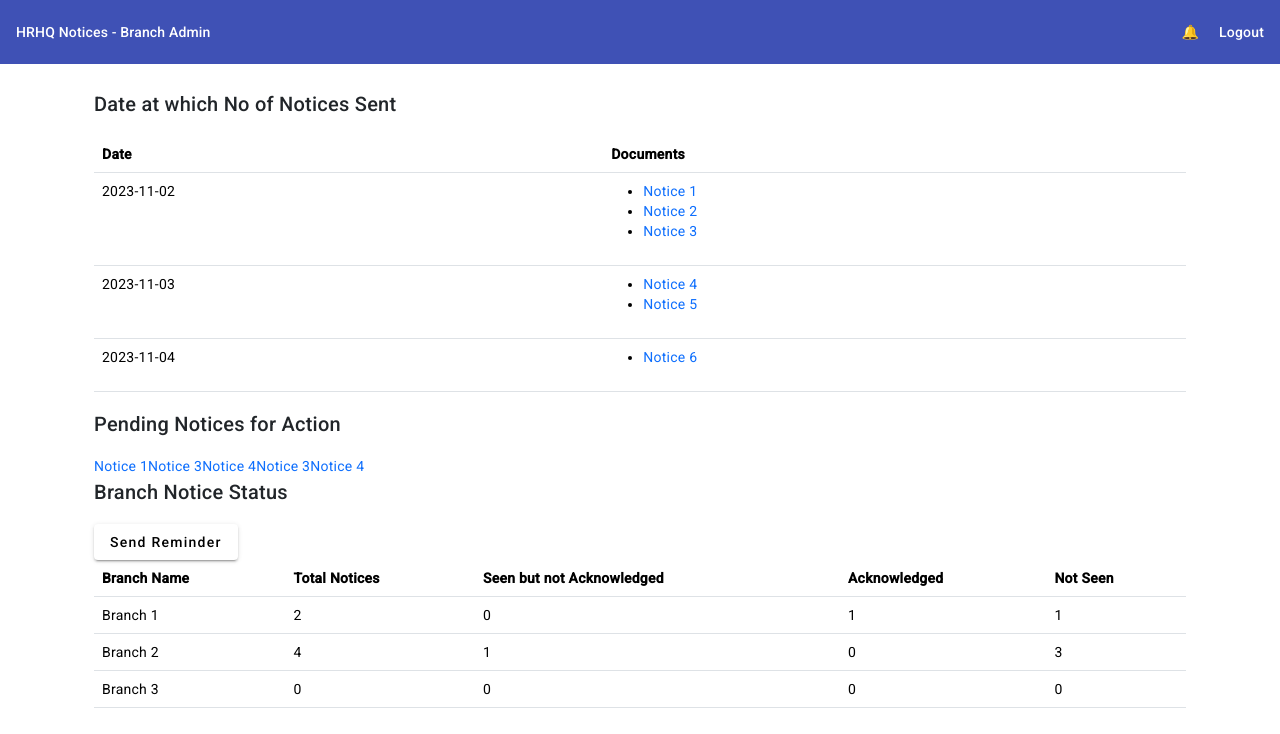
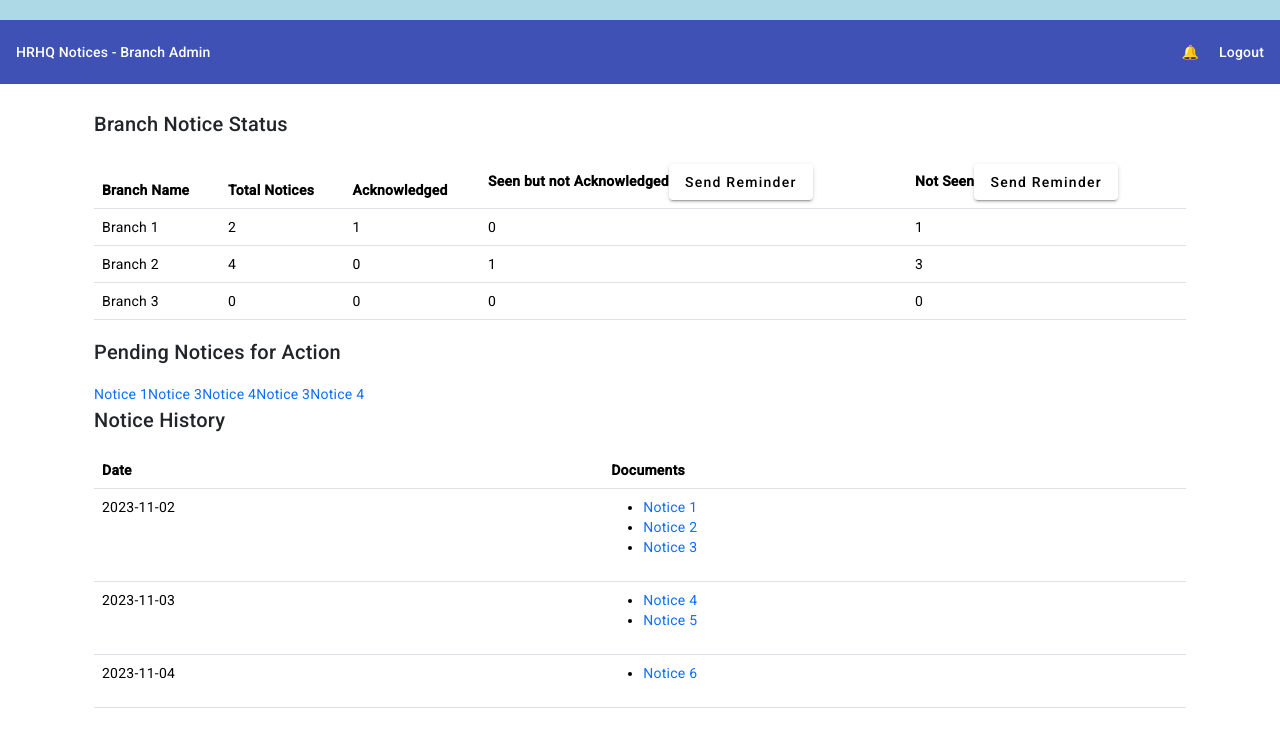
Before and after one commit to finch-products/HRHQ-notices-app, an Angular app: page /dashboard in a window 1280 px wide. Shown: the top 734 px of the page. Built offline with nearby package versions, Linux system fonts and the light colour scheme.

Commit message:
added imp notice section

```diff
--- a/src/app/app.component.html
+++ b/src/app/app.component.html
@@ -1,4 +1,14 @@
-<mat-sidenav-container *ngIf="showHeader">
+<div *ngIf="showHeader">
+  <div class="notice-bar">
+    <div class="moving-text" *ngIf="authService.getRole() === 'hrhqadmin'">
+      <a href="/notice-detail"> You have 5 aknowledged notices. Click here to view more.</a>
+
+    </div>
+    <div class="moving-text" *ngIf="authService.getRole() === 'branchAdmin'">
+      <a href="/notice-detail"> You have 3 pending notices that needs your attention. Click here to take action.</a>
+    </div>
+  </div>
+  <mat-sidenav-container>
     <mat-sidenav #sidenav mode="over" class="sidenav">
       <mat-nav-list>
         <a *ngIf="authService.getRole() === 'hrhqadmin'" routerLink="/dashboard"
@@ -32,4 +42,5 @@
       </mat-toolbar>
     </mat-sidenav-content>
   </mat-sidenav-container>
+</div>
 <router-outlet></router-outlet>
--- a/src/app/auth/auth.component.ts
+++ b/src/app/auth/auth.component.ts
@@ -45,7 +45,7 @@
     this.authService.sendOtp(phone).then((success) => {
       if (success) {
         this.otpSent = true;
-        this.openSnackBar('Successful', 'Close');
+        this.openSnackBar('Successfully sent OTP to your registered mobile', 'Close');
         this.authForm.get('otp')!.enable();
       }
     });
@@ -55,7 +55,7 @@
     const otp = this.authForm.get('otp')!.value;
     this.authService.authenticate(otp).then((isAuthenticated) => {
       if (isAuthenticated) {
-        this.openSnackBar('Successful', 'Close');
+        this.openSnackBar('Logged in successfully', 'Close');
         if (this.userType === 'hrhqadmin') {
           localStorage.setItem('role', 'hrhqadmin');
         } else {
--- a/src/app/dashboard/dashboard.component.html
+++ b/src/app/dashboard/dashboard.component.html
@@ -1,7 +1,43 @@
 <div class="dashboard container p-4">
+  <!-- Branch Confirmation Status -->
+  <div class="confirmation-status">
+    <h2>Branch Notice Status</h2>
+    <table class="table">
+      <thead>
+        <tr>
+          <th>Branch Name</th>
+          <th>Total Notices</th>
+          <th>Acknowledged</th>
+          <th>Seen but not Acknowledged<button mat-raised-button type="submit" (click)="sendReminder()">Send
+              Reminder</button>
+          </th>
+
+          <th>Not Seen<button mat-raised-button type="submit" (click)="sendReminder()">Send Reminder</button></th>
+        </tr>
+      </thead>
+      <tbody>
+        <tr *ngFor="let report of confirmationReport">
+          <td>{{ report.branchName }}</td>
+          <td>{{ report.totalNotices }}</td>
+          <td>{{ report.acknowledged }}</td>
+          <td>{{ report.seenNotAcknowledged }}</td>
+          <td>{{ report.notSeen }}</td>
+        </tr>
+      </tbody>
+    </table>
+  </div>
+
+   <!-- What is Pending -->
+   <div class="pending">
+    <h2>Pending Notices for Action</h2>
+    <ng-container *ngFor="let notice of pendingReportData">
+      <a href="{{ notice.url }}" target="_blank">{{ notice.title }}</a>
+    </ng-container>
+  </div>
+
   <!-- Date at which docs were sent -->
   <div class="docs-sent">
-    <h2>Date at which No of Notices Sent</h2>
+    <h2>Notice History</h2>
     <table class="table">
       <thead>
         <tr>
@@ -25,38 +61,8 @@
 
   </div>
 
-  <!-- What is Pending -->
-  <div class="pending">
-    <h2>Pending Notices for Action</h2>
-    <ng-container *ngFor="let notice of pendingReportData">
-      <a href="{{ notice.url }}" target="_blank">{{ notice.title }}</a>
-    </ng-container>
-  </div>
 
-  <!-- Branch Confirmation Status -->
-  <div class="confirmation-status">
-    <h2>Branch Notice Status</h2>
-    <button mat-raised-button type="submit" (click)="sendReminder()">Send Reminder</button>
-    <table class="table">
-      <thead>
-        <tr>
-          <th>Branch Name</th>
-          <th>Total Notices</th>
-          <th>Seen but not Acknowledged</th>
-          <th>Acknowledged</th>
-          <th>Not Seen</th>
-        </tr>
-      </thead>
-      <tbody>
-        <tr *ngFor="let report of confirmationReport">
-          <td>{{ report.branchName }}</td>
-          <td>{{ report.totalNotices }}</td>
-          <td>{{ report.seenNotAcknowledged }}</td>
-          <td>{{ report.acknowledged }}</td>
-          <td>{{ report.notSeen }}</td>
-        </tr>
-      </tbody>
-    </table>
-  </div>
+
+
 
 </div>
--- a/src/styles.scss
+++ b/src/styles.scss
@@ -87,3 +87,24 @@
 .custom-snackbar {
   z-index: 9999 !important;
 }
+
+.notice-bar {
+  background-color: lightblue;
+  padding: 10px;
+  text-align: center;
+  position: sticky;
+  top: 0;
+  z-index: 1000;
+}
+
+
+@keyframes marquee {
+  0% { text-indent: -100% }
+  100% { text-indent: 100% }
+}
+
+.moving-text {
+  display: inline-block;
+  white-space: nowrap;
+  animation: marquee 10s linear infinite;
+}
```
Lines whose indentation alone changed are shown as unchanged.
